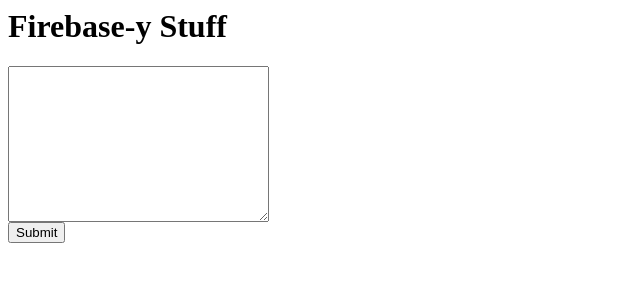
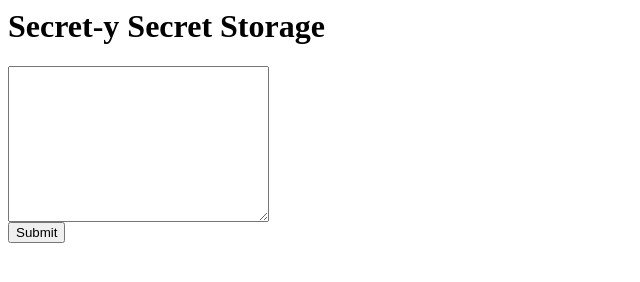
Before and after one commit to antdke/cruddy-html, a plain HTML site: page index.html in a window 1280 px wide. Shown: the whole page, without its empty margins (0-640 px from the left). Drawn offline with nearby package versions, Linux system fonts and the light colour scheme.

Commit message:
edit: changed h1

```diff
--- a/index.html
+++ b/index.html
@@ -3,7 +3,7 @@
     <title>My Cruddy App</title>
   </head>
   <body>
-    <h1>Firebase-y Stuff</h1>
+    <h1>Secret-y Secret Storage</h1>
 
     <div>
       <form>
```
